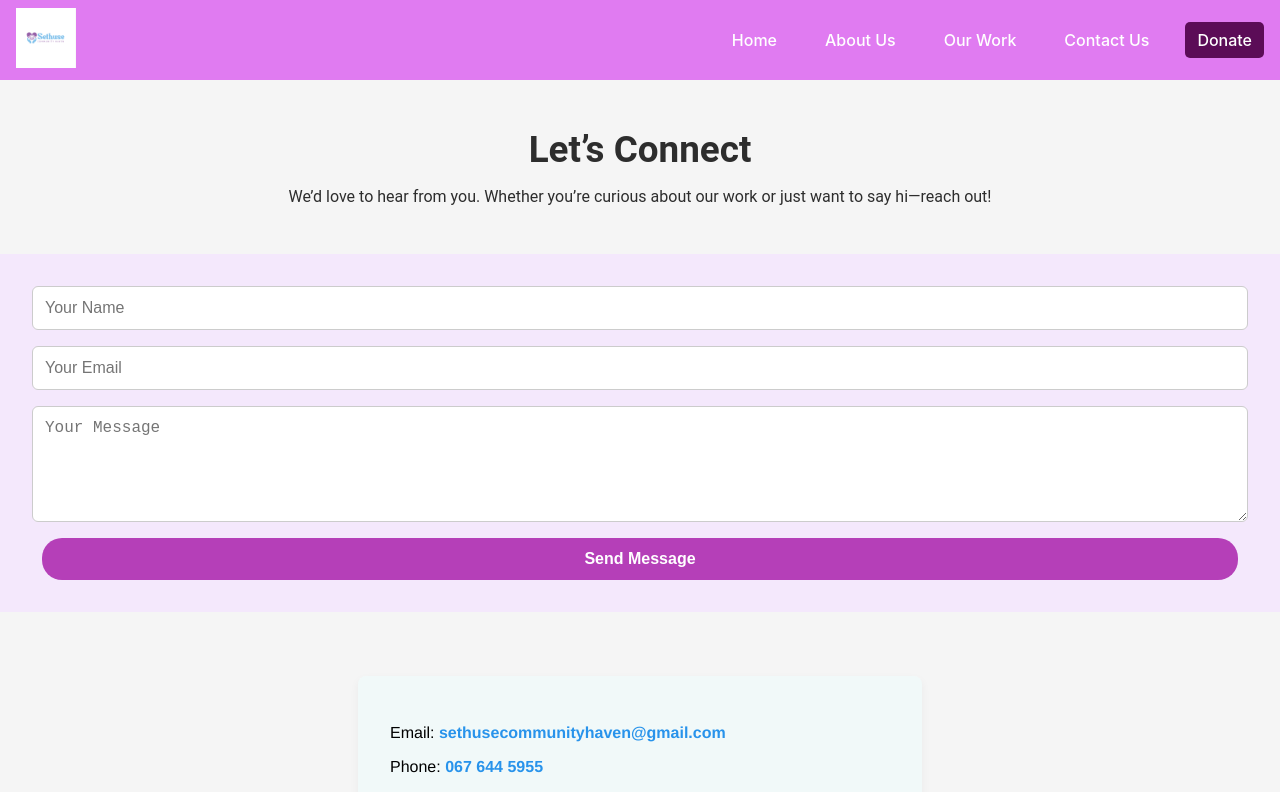
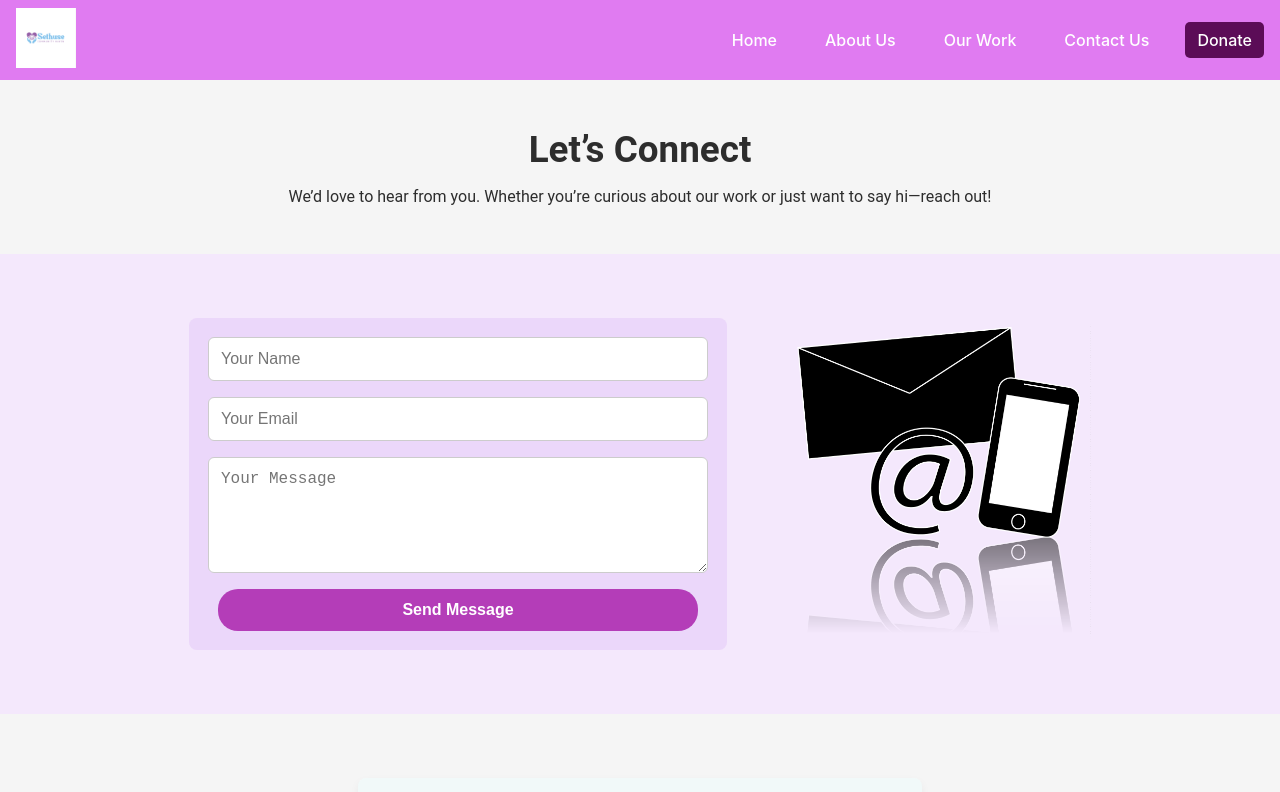
Before and after one commit to SmaSema/sethuse-website, a React (Create React App) app: page /contact in a window 1280 px wide. Shown: the top 792 px of the page. Built offline with nearby package versions, Linux system fonts and the light colour scheme.

Commit message:
51th  commit

```diff
--- a/src/components/ContactUs_page/ContactForm.css
+++ b/src/components/ContactUs_page/ContactForm.css
@@ -1,10 +1,21 @@
+.contact-section {
+  background-color: rgba(223, 191, 245, 0.356);
+  padding: 4rem 1rem;
+}
+
 .contact-form {
+  flex: 1;
+  min-width: 350px;       /* Ensures it's not too narrow on smaller screens */
+  max-width: 500px;       /* Optional: limits how wide it can get */
+  width: 100%;            /* Ensures it takes full space within constraints */
+  border-radius: 8px;
   display: flex;
   flex-direction: column;
   gap: 1rem;
-  padding: 2rem;
-  background-color: rgba(223, 191, 245, 0.356);
+  padding: 1.2rem;
+  background-color: rgba(223, 191, 245, 0.445);
 }
+
 
 .contact-form input,
 .contact-form textarea {
@@ -27,3 +38,32 @@
 .contact-form button:hover {
     background-color: rgb(49, 184, 67);
 }
+
+.form-image-wrapper {
+  display: flex;
+  justify-content: center;
+  align-items: flex-start;
+  gap: 4rem;
+  flex-wrap: wrap; /* stack on small screens */
+}
+
+.form-side-image img {
+  max-width: 300px;
+  width: 100%;
+  height: auto;
+  border-radius: 10px;
+  object-fit: cover;
+  margin-right: 0; /* Remove any default spacing */
+}
+
+
+@media (max-width: 768px) {
+  .form-image-wrapper {
+    flex-direction: column;
+    align-items: center;
+  }
+
+  .form-side-image img {
+    max-width: 100%;
+  }
+}
--- a/src/components/ContactUs_page/ContactForm.js
+++ b/src/components/ContactUs_page/ContactForm.js
@@ -1,71 +1,36 @@
 import React, { useState } from 'react';
 import SuccessMessage from './SuccessMessage';
 import '../ContactUs_page/ContactForm.css';
+import contactImage from '/Users/smang/sethuse-website/src/assets/contact-side.png'
 
 const ContactForm = () => {
   const [submitted, setSubmitted] = useState(false);
-  const [formData, setFormData] = useState({
-    name: '',
-    email: '',
-    message: '',
-  });
 
-  const handleChange = (e) => {
-    setFormData({ ...formData, [e.target.name]: e.target.value });
-  };
-
-  const handleSubmit = async (e) => {
+  const handleSubmit = (e) => {
     e.preventDefault();
-
-    try {
-      const response = await fetch('http://localhost:5000/send-email', {
-        method: 'POST',
-        headers: { 'Content-Type': 'application/json' },
-        body: JSON.stringify(formData),
-      });
-
-      if (response.ok) {
-        setSubmitted(true);
-      } else {
-        alert('Failed to send message. Please try again.');
-      }
-    } catch (error) {
-      console.error('Error:', error);
-      alert('An error occurred. Try again later.');
-    }
+    setSubmitted(true); // Simulate submission
   };
 
   return submitted ? (
-    <SuccessMessage />
-  ) : (
+  <SuccessMessage />
+) : (
+  <div className="contact-section">
+
+  <div className="form-image-wrapper">
     <form className="contact-form" onSubmit={handleSubmit}>
-      <input
-        type="text"
-        name="name"
-        placeholder="Your Name"
-        value={formData.name}
-        onChange={handleChange}
-        required
-      />
-      <input
-        type="email"
-        name="email"
-        placeholder="Your Email"
-        value={formData.email}
-        onChange={handleChange}
-        required
-      />
-      <textarea
-        name="message"
-        placeholder="Your Message"
-        rows="5"
-        value={formData.message}
-        onChange={handleChange}
-        required
-      />
+      <input type="text" placeholder="Your Name" required />
+      <input type="email" placeholder="Your Email" required />
+      <textarea placeholder="Your Message" rows="5" required />
       <button type="submit">Send Message</button>
     </form>
-  );
+
+    <div className="form-side-image">
+      <img src={contactImage} alt="Contact Visual" />
+    </div>
+  </div>
+  </div>
+);
+
 };
 
 export default ContactForm;
```
Also changed, not shown: src/assets/contact-side.png (added).
